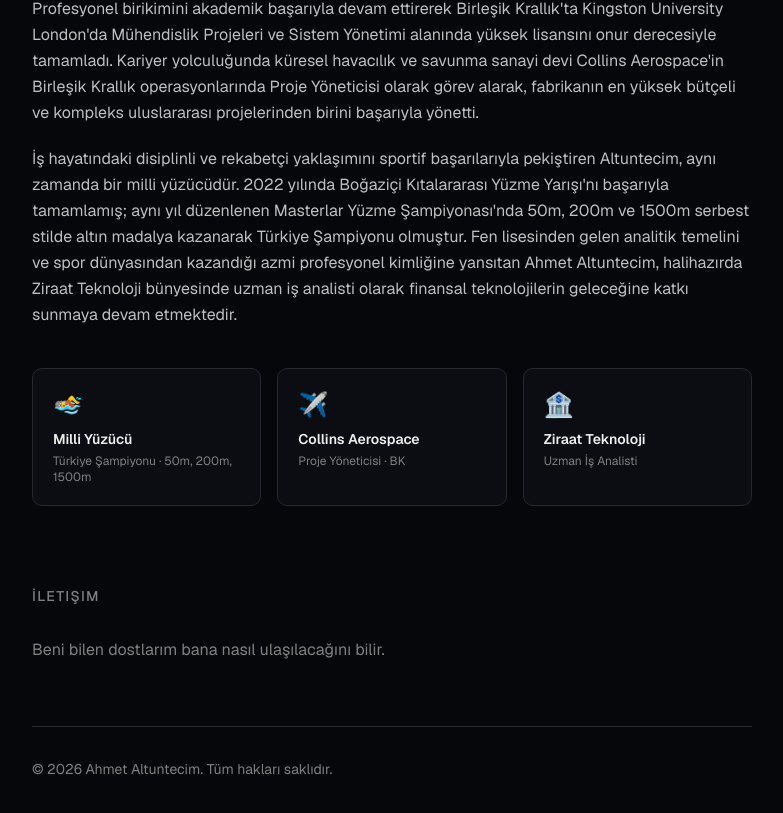
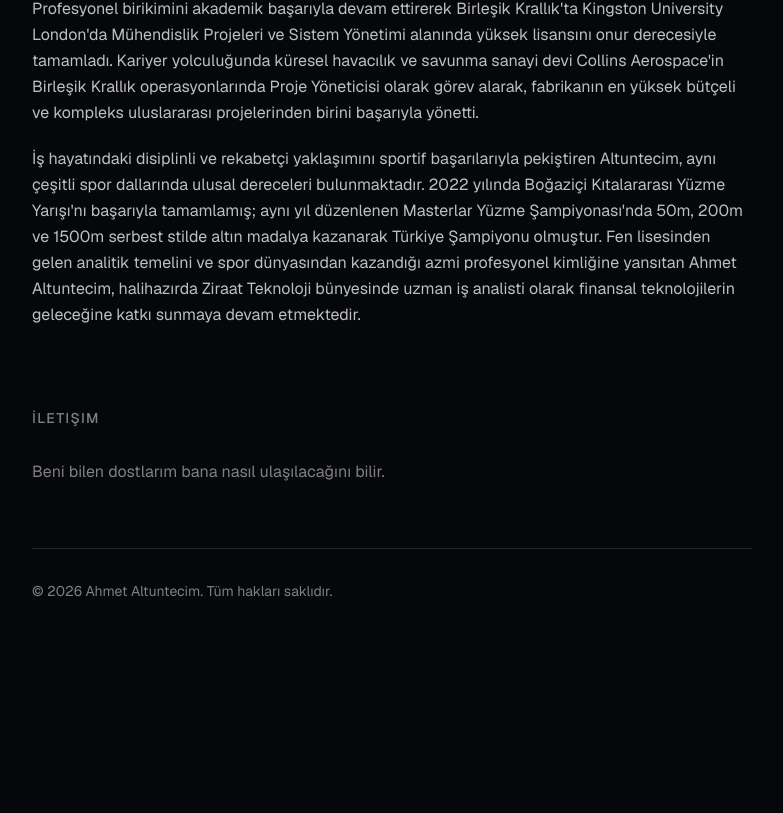
Before and after one commit to ahmetaltuntecim/v0-personal-space-xi, a Next.js app: page / in a window 1280 px wide. Shown: the part 891-1704 px from the top of the page, without its empty margins (248-1031 px from the left). After the commit the page ends 1588 px from the top, so only its background shows below. Built offline with nearby package versions, Linux system fonts and the light colour scheme.

Commit message:
fix: update about bio texts and remove highlight cards

```diff
--- a/app/page.tsx
+++ b/app/page.tsx
@@ -17,12 +17,12 @@ const aboutContent = {
   tr: [
     "Ahmet Altuntecim, fen lisesi eğitiminin ardından lisans derecesini Özyeğin Üniversitesi Endüstri Mühendisliği Bölümü'nde İngilizce olarak tamamladı. Kariyerine özel sektörde iş analisti olarak adım attıktan sonra, 2020 yılında Türkiye'nin dijital bankacılık dönüşümüne yön veren Ziraat Teknoloji bünyesine katıldı. Burada, milyonlarca kullanıcıyı etkileyen geniş ölçekli sistem dönüşümlerinde ve kritik yatırım bankacılığı projelerinde sergilediği üstün performansla, operasyonel verimliliğe değer katan stratejik çözümler geliştirdi.",
     "Profesyonel birikimini akademik başarıyla devam ettirerek Birleşik Krallık'ta Kingston University London'da Mühendislik Projeleri ve Sistem Yönetimi alanında yüksek lisansını onur derecesiyle tamamladı. Kariyer yolculuğunda küresel havacılık ve savunma sanayi devi Collins Aerospace'in Birleşik Krallık operasyonlarında Proje Yöneticisi olarak görev alarak, fabrikanın en yüksek bütçeli ve kompleks uluslararası projelerinden birini başarıyla yönetti.",
-    "İş hayatındaki disiplinli ve rekabetçi yaklaşımını sportif başarılarıyla pekiştiren Altuntecim, aynı zamanda bir milli yüzücüdür. 2022 yılında Boğaziçi Kıtalararası Yüzme Yarışı'nı başarıyla tamamlamış; aynı yıl düzenlenen Masterlar Yüzme Şampiyonası'nda 50m, 200m ve 1500m serbest stilde altın madalya kazanarak Türkiye Şampiyonu olmuştur. Fen lisesinden gelen analitik temelini ve spor dünyasından kazandığı azmi profesyonel kimliğine yansıtan Ahmet Altuntecim, halihazırda Ziraat Teknoloji bünyesinde uzman iş analisti olarak finansal teknolojilerin geleceğine katkı sunmaya devam etmektedir.",
+    "İş hayatındaki disiplinli ve rekabetçi yaklaşımını sportif başarılarıyla pekiştiren Altuntecim, aynı çeşitli spor dallarında ulusal dereceleri bulunmaktadır. 2022 yılında Boğaziçi Kıtalararası Yüzme Yarışı'nı başarıyla tamamlamış; aynı yıl düzenlenen Masterlar Yüzme Şampiyonası'nda 50m, 200m ve 1500m serbest stilde altın madalya kazanarak Türkiye Şampiyonu olmuştur. Fen lisesinden gelen analitik temelini ve spor dünyasından kazandığı azmi profesyonel kimliğine yansıtan Ahmet Altuntecim, halihazırda Ziraat Teknoloji bünyesinde uzman iş analisti olarak finansal teknolojilerin geleceğine katkı sunmaya devam etmektedir.",
   ],
   en: [
-    "Ahmet Altuntecim completed his undergraduate studies in Industrial Engineering at Ozyegin University, following his graduation from a prestigious science high school. After starting his career as a business analyst in the private sector, he joined Ziraat Teknoloji in 2020, a pioneering institution driving Turkey's digital banking transformation. During this period, he developed strategic solutions that added significant value to operational efficiency through his outstanding performance in large-scale system migrations and critical investment banking projects impacting millions of users.",
+    "Ahmet Altuntecim completed his undergraduate studies in Industrial Engineering at Ozyegin University (English medium) following his graduation from a prestigious science high school. After embarking on his career as a business analyst in the private sector, he joined Ziraat Teknoloji in 2020, a pioneering institution driving Turkey's digital banking transformation. During this period, he developed strategic solutions that significantly enhanced operational efficiency, demonstrating outstanding performance in large-scale system migrations and critical investment banking projects impacting millions of users.",
     "Furthering his professional expertise with academic excellence, he earned his Master of Science (MSc) in Engineering Projects and Systems Management with honors from Kingston University London in the United Kingdom. His career trajectory led him to the global aerospace and defense giant Collins Aerospace, where he served as a Project Manager in their UK operations, successfully managing one of the facility's highest-budget and most complex international projects.",
-    "Altuntecim reinforces his disciplined and competitive professional approach with his athletic achievements as a national swimmer. In 2022, he successfully completed the Bosphorus Cross-Continental Swimming Race and was crowned the Turkish National Champion at the Masters Swimming Championships, winning gold medals in the 50m, 200m, and 1500m freestyle events. Integrating the analytical foundation from his science high school background with the perseverance gained from the world of sports, Ahmet Altuntecim currently continues to contribute to the future of financial technologies as a senior business analyst at Ziraat Teknoloji.",
+    "Altuntecim reinforces his disciplined and competitive professional approach with his athletic achievements as a national swimmer with various national rankings. In 2022, he successfully completed the Bosphorus Cross-Continental Swimming Race and was crowned the Turkish National Champion at the Masters Swimming Championships, winning gold medals in the 50m, 200m, and 1500m freestyle events. Integrating the analytical foundation from his science high school background with the perseverance gained from the world of sports, Ahmet Altuntecim currently continues to shape the future of financial technologies as a senior business analyst at Ziraat Teknoloji.",
   ],
 }
 
@@ -133,38 +133,6 @@ export default function HomePage() {
             ))}
           </div>
 
-          {/* Highlights */}
-          <div className="mt-10 grid grid-cols-1 gap-4 sm:grid-cols-3">
-            <div className="rounded-lg border border-border bg-card p-5">
-              <p className="text-2xl font-bold text-foreground">🏊</p>
-              <p className="mt-2 text-sm font-semibold text-foreground">
-                {lang === "tr" ? "Milli Yüzücü" : "National Swimmer"}
-              </p>
-              <p className="mt-1 text-xs text-muted-foreground">
-                {lang === "tr"
-                  ? "Türkiye Şampiyonu · 50m, 200m, 1500m"
-                  : "Turkish Champion · 50m, 200m, 1500m"}
-              </p>
-            </div>
-            <div className="rounded-lg border border-border bg-card p-5">
-              <p className="text-2xl font-bold text-foreground">✈️</p>
-              <p className="mt-2 text-sm font-semibold text-foreground">
-                Collins Aerospace
-              </p>
-              <p className="mt-1 text-xs text-muted-foreground">
-                {lang === "tr" ? "Proje Yöneticisi · BK" : "Project Manager · UK"}
-              </p>
-            </div>
-            <div className="rounded-lg border border-border bg-card p-5">
-              <p className="text-2xl font-bold text-foreground">🏦</p>
-              <p className="mt-2 text-sm font-semibold text-foreground">
-                Ziraat Teknoloji
-              </p>
-              <p className="mt-1 text-xs text-muted-foreground">
-                {lang === "tr" ? "Uzman İş Analisti" : "Senior Business Analyst"}
-              </p>
-            </div>
-          </div>
         </section>
 
         {/* Contact Section */}
```
